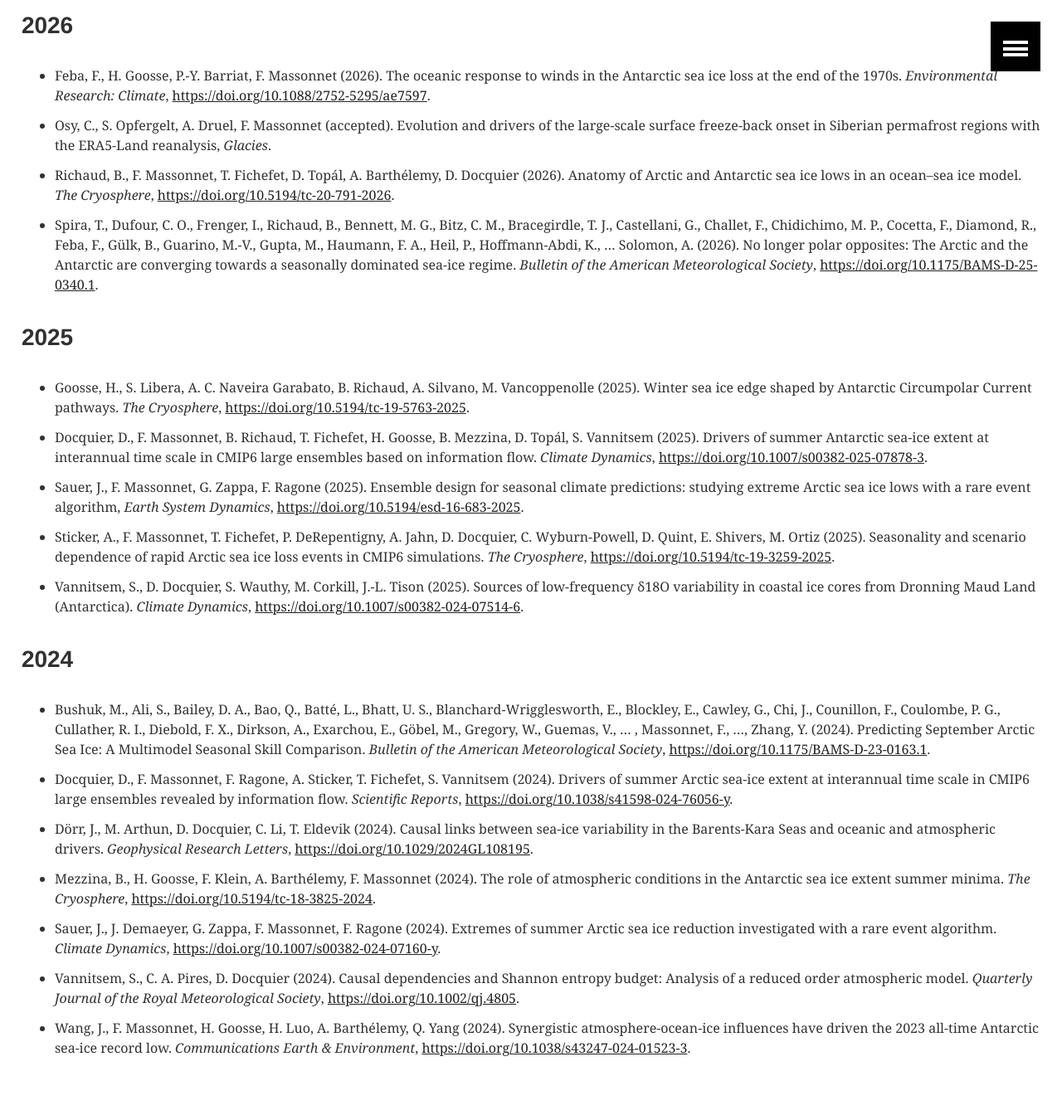
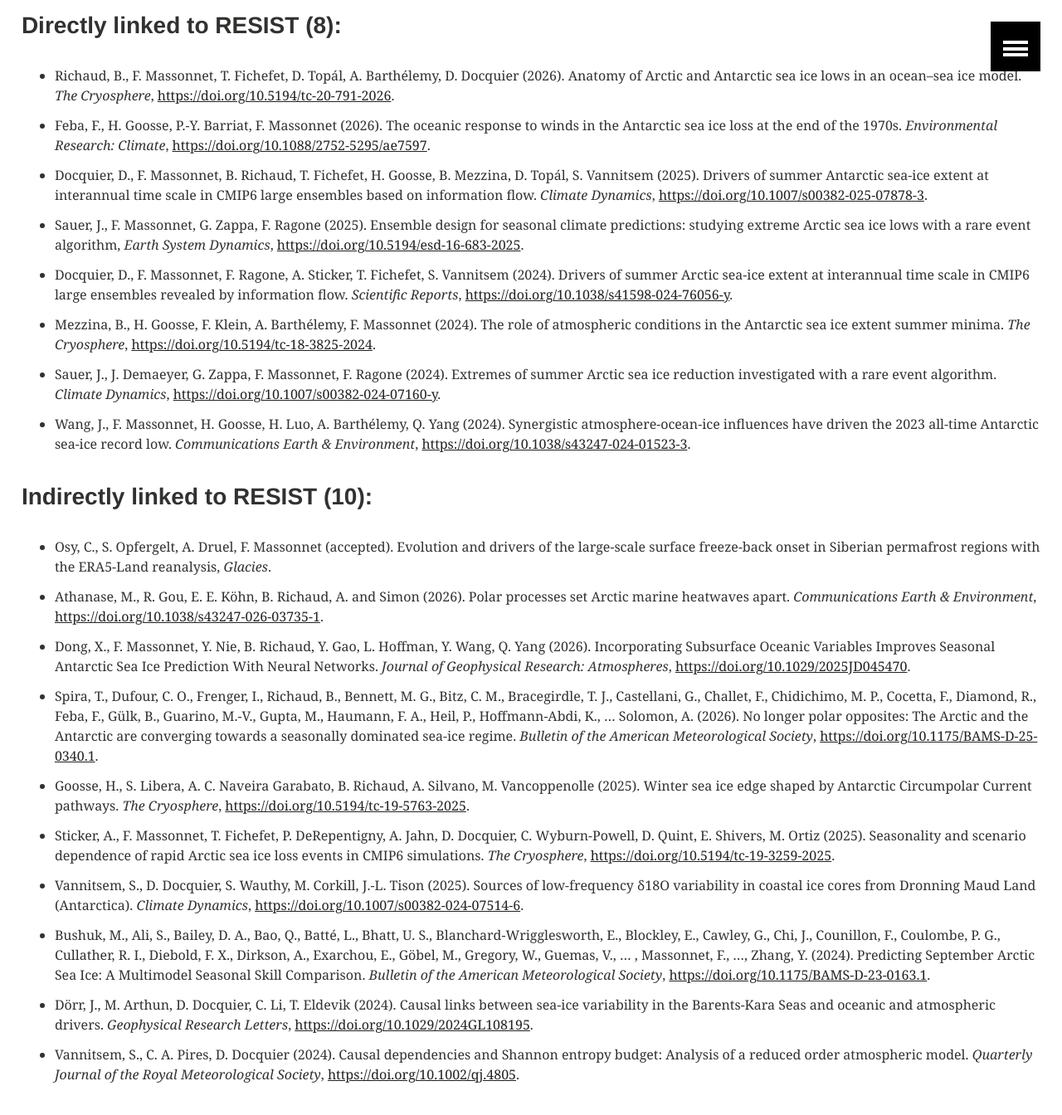
Before and after one commit to resist-impuls/resist-impuls.github.io, a Jekyll site: the page built from publications.md, in a window 1280 px wide and 1400 px high, scrolled down 207 px. Shown: the top 1344 px of the window at 83% size. Built offline with Jekyll 4.4.1, drawn with Linux system fonts in a browser that asks for light colours; our own code applies the rules of GitHub Pages for plain Markdown files.

Commit message:
Update publications.md

```diff
--- a/publications.md
+++ b/publications.md
@@ -1,23 +1,25 @@
 ## Peer-reviewed publications
 
-### 2026
+### Directly linked to RESIST (8):
+- Richaud, B., F. Massonnet, T. Fichefet, D. Topál, A. Barthélemy, D. Docquier (2026). Anatomy of Arctic and Antarctic sea ice lows in an ocean&ndash;sea ice model. _The Cryosphere_, [https://doi.org/10.5194/tc-20-791-2026](https://doi.org/10.5194/tc-20-791-2026).
 - Feba, F., H. Goosse, P.-Y. Barriat, F. Massonnet (2026). The oceanic response to winds in the Antarctic sea ice loss at the end of the 1970s. _Environmental Research: Climate_, [https://doi.org/10.1088/2752-5295/ae7597](https://doi.org/10.1088/2752-5295/ae7597).
-- Osy, C., S. Opfergelt, A. Druel, F. Massonnet (accepted). Evolution and drivers of the large-scale surface freeze-back onset in Siberian permafrost regions with the ERA5-Land reanalysis, _Glacies_.
-- Richaud, B., F. Massonnet, T. Fichefet, D. Topál, A. Barthélemy, D. Docquier (2026). Anatomy of Arctic and Antarctic sea ice lows in an ocean&ndash;sea ice model. _The Cryosphere_, [https://doi.org/10.5194/tc-20-791-2026](https://doi.org/10.5194/tc-20-791-2026).
-- Spira, T., Dufour, C. O., Frenger, I., Richaud, B., Bennett, M. G., Bitz, C. M., Bracegirdle, T. J., Castellani, G., Challet, F., Chidichimo, M. P., Cocetta, F., Diamond, R., Feba, F., Gülk, B., Guarino, M.-V., Gupta, M., Haumann, F. A., Heil, P., Hoffmann-Abdi, K., … Solomon, A. (2026). No longer polar opposites: The Arctic and the Antarctic are converging towards a seasonally dominated sea-ice regime. _Bulletin of the American Meteorological Society_, [https://doi.org/10.1175/BAMS-D-25-0340.1](https://doi.org/10.1175/BAMS-D-25-0340.1).
-
-### 2025
-- Goosse, H., S. Libera, A. C. Naveira Garabato, B. Richaud, A. Silvano, M. Vancoppenolle (2025). Winter sea ice edge shaped by Antarctic Circumpolar Current pathways. _The Cryosphere_, [https://doi.org/10.5194/tc-19-5763-2025](https://doi.org/10.5194/tc-19-5763-2025).
 - Docquier, D., F. Massonnet, B. Richaud, T. Fichefet, H. Goosse, B. Mezzina, D. Topál, S. Vannitsem (2025). Drivers of summer Antarctic sea-ice extent at interannual time scale in CMIP6 large ensembles based on information flow. _Climate Dynamics_, [https://doi.org/10.1007/s00382-025-07878-3](https://doi.org/10.1007/s00382-025-07878-3).
 - Sauer, J., F. Massonnet, G. Zappa, F. Ragone (2025). Ensemble design for seasonal climate predictions: studying extreme Arctic sea ice lows with a rare event algorithm, _Earth System Dynamics_, [https://doi.org/10.5194/esd-16-683-2025](https://doi.org/10.5194/esd-16-683-2025).
+- Docquier, D., F. Massonnet, F. Ragone, A. Sticker, T. Fichefet, S. Vannitsem (2024). Drivers of summer Arctic sea-ice extent at interannual time scale in CMIP6 large ensembles revealed by information flow. _Scientific Reports_, [https://doi.org/10.1038/s41598-024-76056-y](https://doi.org/10.1038/s41598-024-76056-y).
+- Mezzina, B., H. Goosse, F. Klein, A. Barthélemy, F. Massonnet (2024). The role of atmospheric conditions in the Antarctic sea ice extent summer minima. _The Cryosphere_, [https://doi.org/10.5194/tc-18-3825-2024](https://doi.org/10.5194/tc-18-3825-2024).
+- Sauer, J., J. Demaeyer, G. Zappa, F. Massonnet, F. Ragone (2024). Extremes of summer Arctic sea ice reduction investigated with a rare event algorithm. _Climate Dynamics_, [https://doi.org/10.1007/s00382-024-07160-y](https://doi.org/10.1007/s00382-024-07160-y).
+- Wang, J., F. Massonnet, H. Goosse, H. Luo, A. Barthélemy, Q. Yang (2024). Synergistic atmosphere-ocean-ice influences have driven the 2023 all-time Antarctic sea-ice record low. _Communications Earth & Environment_, [https://doi.org/10.1038/s43247-024-01523-3](https://doi.org/10.1038/s43247-024-01523-3).
+
+
+### Indirectly linked to RESIST (10):
+
+- Osy, C., S. Opfergelt, A. Druel, F. Massonnet (accepted). Evolution and drivers of the large-scale surface freeze-back onset in Siberian permafrost regions with the ERA5-Land reanalysis, _Glacies_.
+- Athanase, M., R. Gou, E. E. Köhn, B. Richaud, A. and Simon (2026). Polar processes set Arctic marine heatwaves apart. _Communications Earth & Environment_, [https://doi.org/10.1038/s43247-026-03735-1](https://doi.org/10.1038/s43247-026-03735-1).
+- Dong, X., F. Massonnet, Y. Nie, B. Richaud, Y. Gao, L. Hoffman, Y. Wang, Q. Yang (2026). Incorporating Subsurface Oceanic Variables Improves Seasonal Antarctic Sea Ice Prediction With Neural Networks. _Journal of Geophysical Research: Atmospheres_, [https://doi.org/10.1029/2025JD045470](https://doi.org/10.1029/2025JD045470).
+- Spira, T., Dufour, C. O., Frenger, I., Richaud, B., Bennett, M. G., Bitz, C. M., Bracegirdle, T. J., Castellani, G., Challet, F., Chidichimo, M. P., Cocetta, F., Diamond, R., Feba, F., Gülk, B., Guarino, M.-V., Gupta, M., Haumann, F. A., Heil, P., Hoffmann-Abdi, K., … Solomon, A. (2026). No longer polar opposites: The Arctic and the Antarctic are converging towards a seasonally dominated sea-ice regime. _Bulletin of the American Meteorological Society_, [https://doi.org/10.1175/BAMS-D-25-0340.1](https://doi.org/10.1175/BAMS-D-25-0340.1).
+- Goosse, H., S. Libera, A. C. Naveira Garabato, B. Richaud, A. Silvano, M. Vancoppenolle (2025). Winter sea ice edge shaped by Antarctic Circumpolar Current pathways. _The Cryosphere_, [https://doi.org/10.5194/tc-19-5763-2025](https://doi.org/10.5194/tc-19-5763-2025).
 - Sticker, A., F. Massonnet, T. Fichefet, P. DeRepentigny, A. Jahn, D. Docquier, C. Wyburn-Powell, D. Quint, E. Shivers, M. Ortiz (2025). Seasonality and scenario dependence of rapid Arctic sea ice loss events in CMIP6 simulations. _The Cryosphere_, [https://doi.org/10.5194/tc-19-3259-2025](https://doi.org/10.5194/tc-19-3259-2025).
 - Vannitsem, S., D. Docquier, S. Wauthy, M. Corkill, J.-L. Tison (2025). Sources of low-frequency δ18O variability in coastal ice cores from Dronning Maud Land (Antarctica). _Climate Dynamics_, [https://doi.org/10.1007/s00382-024-07514-6](https://doi.org/10.1007/s00382-024-07514-6).
-
-### 2024
 - Bushuk, M., Ali, S., Bailey, D. A., Bao, Q., Batté, L., Bhatt, U. S., Blanchard-Wrigglesworth, E., Blockley, E., Cawley, G., Chi, J., Counillon, F., Coulombe, P. G., Cullather, R. I., Diebold, F. X., Dirkson, A., Exarchou, E., Göbel, M., Gregory, W., Guemas, V., … , Massonnet, F., …, Zhang, Y. (2024). Predicting September Arctic Sea Ice: A Multimodel Seasonal Skill Comparison. _Bulletin of the American Meteorological Society_, [https://doi.org/10.1175/BAMS-D-23-0163.1](https://doi.org/10.1175/BAMS-D-23-0163.1).
-- Docquier, D., F. Massonnet, F. Ragone, A. Sticker, T. Fichefet, S. Vannitsem (2024). Drivers of summer Arctic sea-ice extent at interannual time scale in CMIP6 large ensembles revealed by information flow. _Scientific Reports_, [https://doi.org/10.1038/s41598-024-76056-y](https://doi.org/10.1038/s41598-024-76056-y).
 - Dörr, J., M. Arthun, D. Docquier, C. Li, T. Eldevik (2024). Causal links between sea-ice variability in the Barents-Kara Seas and oceanic and atmospheric drivers. _Geophysical Research Letters_, [https://doi.org/10.1029/2024GL108195](https://doi.org/10.1029/2024GL108195).
-- Mezzina, B., H. Goosse, F. Klein, A. Barthélemy, F. Massonnet (2024). The role of atmospheric conditions in the Antarctic sea ice extent summer minima. _The Cryosphere_, [https://doi.org/10.5194/tc-18-3825-2024](https://doi.org/10.5194/tc-18-3825-2024).
-- Sauer, J., J. Demaeyer, G. Zappa, F. Massonnet, F. Ragone (2024). Extremes of summer Arctic sea ice reduction investigated with a rare event algorithm. _Climate Dynamics_, [https://doi.org/10.1007/s00382-024-07160-y](https://doi.org/10.1007/s00382-024-07160-y).
 - Vannitsem, S., C. A. Pires, D. Docquier (2024). Causal dependencies and Shannon entropy budget: Analysis of a reduced order atmospheric model. _Quarterly Journal of the Royal Meteorological Society_, [https://doi.org/10.1002/qj.4805](https://doi.org/10.1002/qj.4805).
-- Wang, J., F. Massonnet, H. Goosse, H. Luo, A. Barthélemy, Q. Yang (2024). Synergistic atmosphere-ocean-ice influences have driven the 2023 all-time Antarctic sea-ice record low. _Communications Earth & Environment_, [https://doi.org/10.1038/s43247-024-01523-3](https://doi.org/10.1038/s43247-024-01523-3).
```
